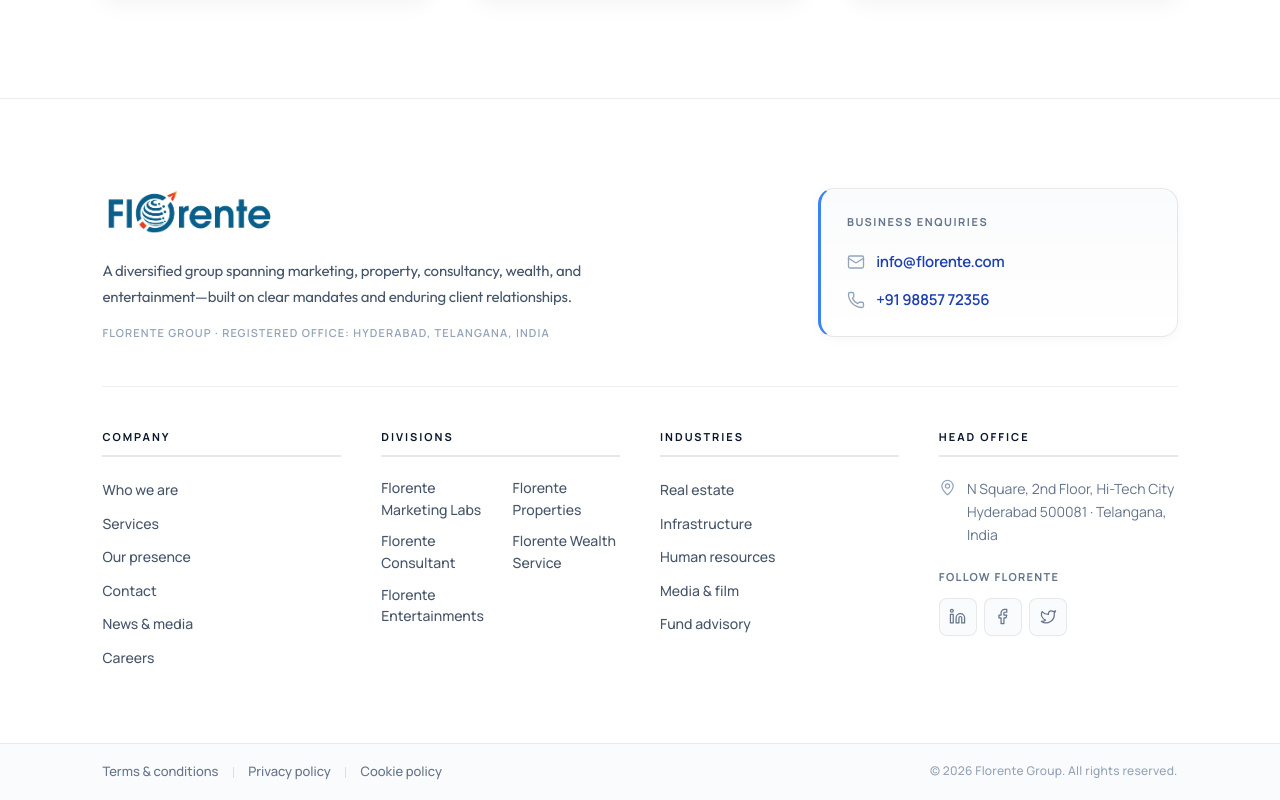
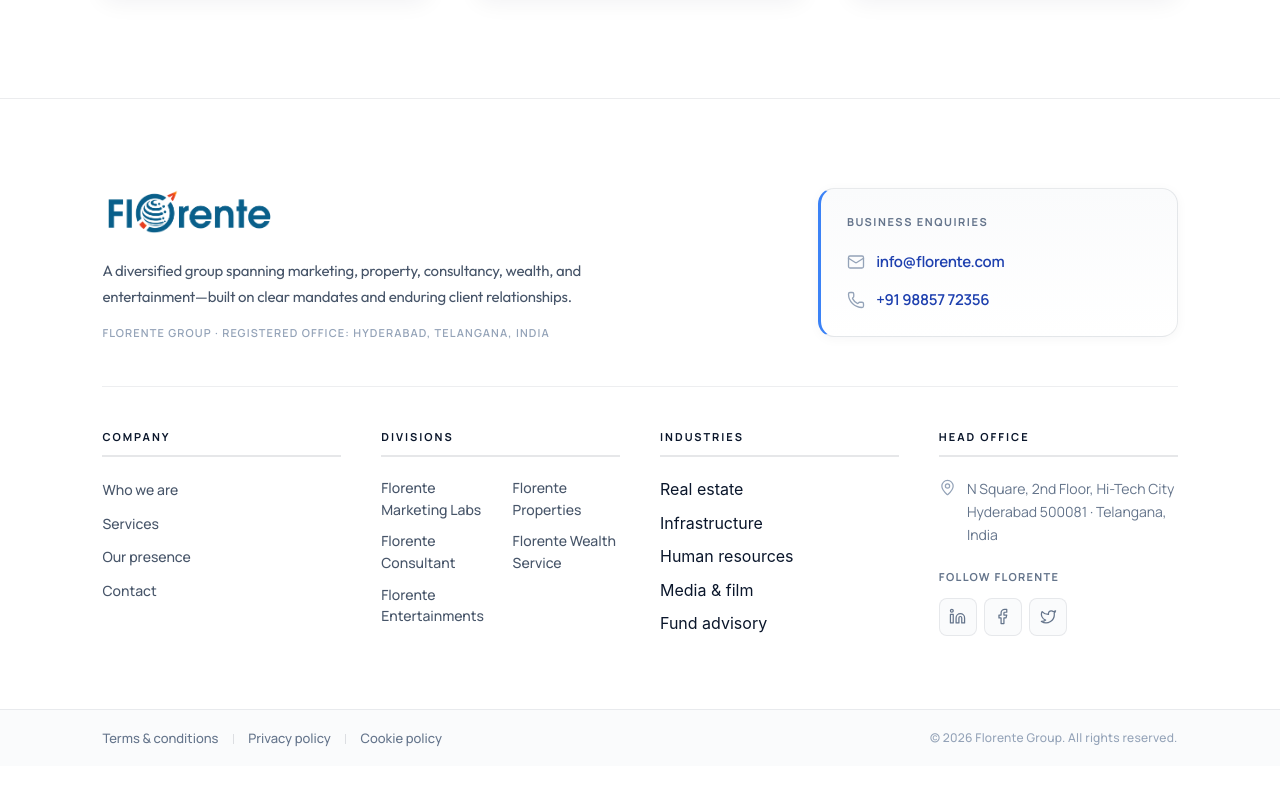
Before and after one commit to konthamsohith/FLORENTE, a React (Vite) app: page /about in a window 1280 px wide. Shown: the part 4515-5315 px from the top of the page. After the commit the page ends 5281 px from the top, so only its background shows below. Built offline with nearby package versions, Linux system fonts and the light colour scheme.

Commit message:
updated footer section

```diff
--- a/src/components/Footer.tsx
+++ b/src/components/Footer.tsx
@@ -68,12 +68,6 @@
                 <li>
                   <a href={sectionHref('contact')}>Contact</a>
                 </li>
-                <li>
-                  <a href="#">News &amp; media</a>
-                </li>
-                <li>
-                  <a href="#">Careers</a>
-                </li>
               </ul>
             </div>
 
@@ -98,21 +92,11 @@
                 Industries
               </h3>
               <ul className="site-footer__list" aria-labelledby="footer-nav-industries">
-                <li>
-                  <a href="#">Real estate</a>
-                </li>
-                <li>
-                  <a href="#">Infrastructure</a>
-                </li>
-                <li>
-                  <a href="#">Human resources</a>
-                </li>
-                <li>
-                  <a href="#">Media &amp; film</a>
-                </li>
-                <li>
-                  <a href="#">Fund advisory</a>
-                </li>
+                <li>Real estate</li>
+                <li>Infrastructure</li>
+                <li>Human resources</li>
+                <li>Media &amp; film</li>
+                <li>Fund advisory</li>
               </ul>
             </div>
 
```
